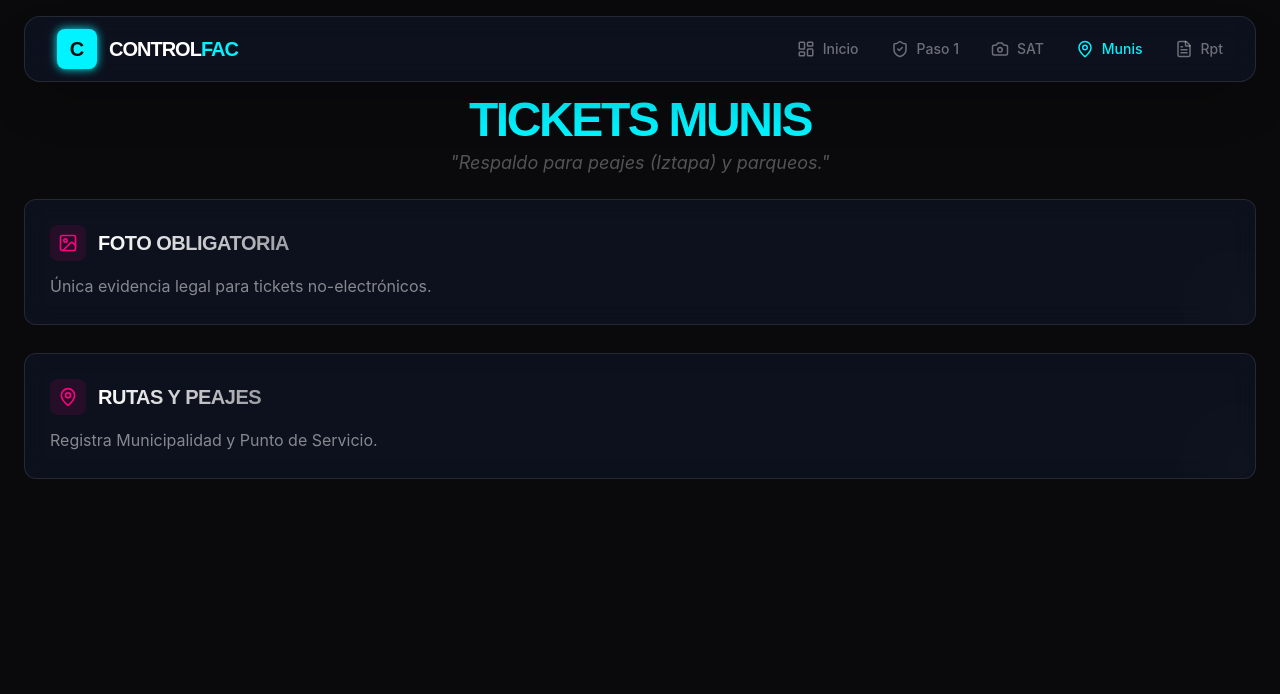
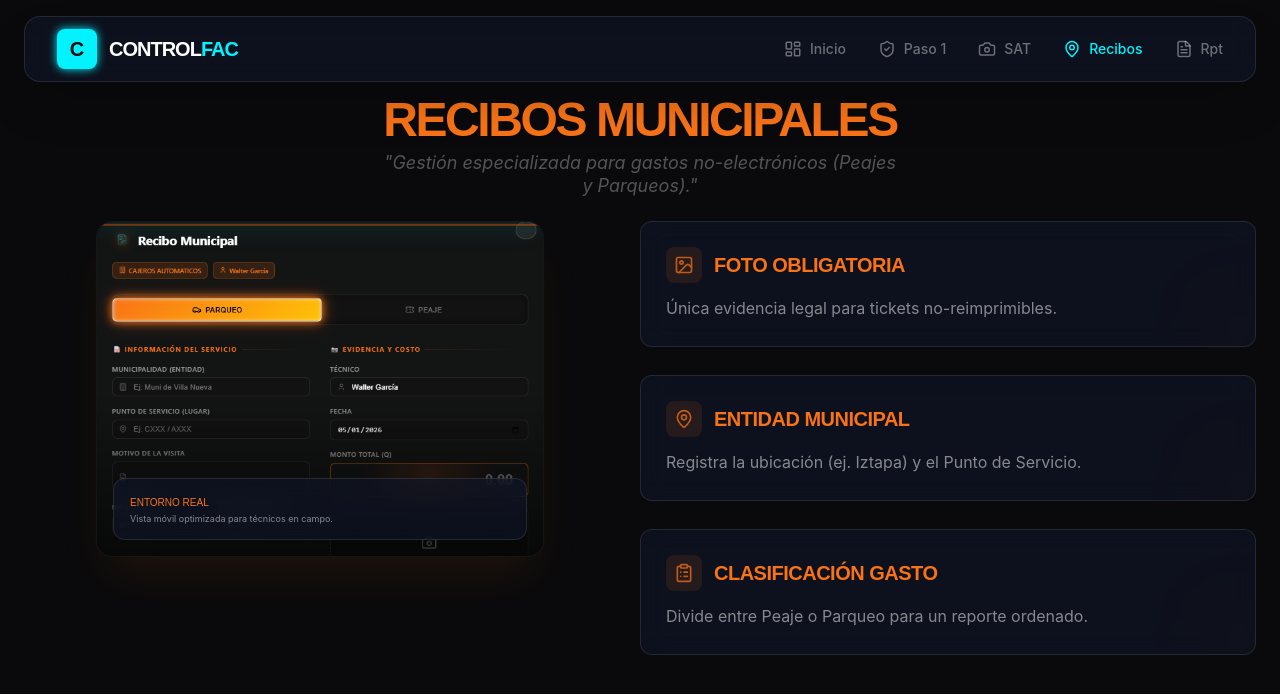
Before and after one commit to WalterGv10/manualcf, a React (Vite) app: page /tutorial/municipales in a window 1280 px wide. Shown: the top 694 px of the page. Built offline with nearby package versions, Linux system fonts and the light colour scheme.

Commit message:
Update Recibos Municipales section with new image and orange theme effects

```diff
--- a/src/TutorialView.jsx
+++ b/src/TutorialView.jsx
@@ -10,6 +10,7 @@ import StepCard from './components/StepCard';
 
 // Capturas de pantalla
 import perfilImg from './assets/perfil_config.png';
+import recibosImg from './assets/recibos_municipales.png';
 
 const content = {
     perfil: {
@@ -89,18 +90,25 @@ const content = {
         ]
     },
     municipales: {
-        title: "Tickets Munis",
-        description: "Respaldo para peajes (Iztapa) y parqueos.",
+        title: "Recibos Municipales",
+        description: "Gestión especializada para gastos no-electrónicos (Peajes y Parqueos).",
+        heroImage: recibosImg,
+        isMuni: true,
         steps: [
             {
                 title: "Foto Obligatoria",
-                description: "Única evidencia legal para tickets no-electrónicos.",
+                description: "Única evidencia legal para tickets no-reimprimibles.",
                 icon: Image
             },
             {
-                title: "Rutas y Peajes",
-                description: "Registra Municipalidad y Punto de Servicio.",
+                title: "Entidad Municipal",
+                description: "Registra la ubicación (ej. Iztapa) y el Punto de Servicio.",
                 icon: MapPin
+            },
+            {
+                title: "Clasificación Gasto",
+                description: "Divide entre Peaje o Parqueo para un reporte ordenado.",
+                icon: ClipboardList
             }
         ]
     }
@@ -135,7 +143,11 @@ const TutorialView = () => {
                     )}
                 </AnimatePresence>
 
-                <h2 className={`text-2xl md:text-5xl font-black mb-2 uppercase tracking-tighter ${data.isPrimary ? 'text-neon-pink' : 'text-neon-cyan'}`}>
+                <h2 className={`text-2xl md:text-5xl font-black mb-2 uppercase tracking-tighter
+                    ${data.isPrimary ? 'text-neon-pink' : ''}
+                    ${data.isMuni ? 'text-neon-orange text-shadow-orange' : ''}
+                    ${!data.isPrimary && !data.isMuni ? 'text-neon-cyan' : ''}
+                `}>
                     {data.title}
                 </h2>
                 <p className="text-white/30 text-xs md:text-lg max-w-lg mx-auto leading-tight italic">
@@ -143,7 +155,7 @@ const TutorialView = () => {
                 </p>
             </div>
 
-            {/* Interactive Layout for Paso 1 & Escaneo */}
+            {/* Interactive Layout */}
             <div className={`flex flex-col ${data.heroImage || data.showScanner ? 'lg:flex-row' : ''} gap-6 items-start justify-center`}>
 
                 {/* Single Hero Image or Scanner */}
@@ -151,17 +163,21 @@ const TutorialView = () => {
                     <motion.div
                         initial={{ opacity: 0, scale: 0.95 }}
                         animate={{ opacity: 1, scale: 1 }}
-                        className="w-full lg:w-1/2 max-w-md mx-auto aspect-[4/3] rounded-2xl overflow-hidden border border-white/5 shadow-2xl relative group sticky lg:top-32 bg-dark-base/40"
+                        className={`w-full lg:w-1/2 max-w-md mx-auto aspect-[4/3] rounded-2xl overflow-hidden border border-white/5 shadow-2xl relative group sticky lg:top-32 bg-dark-base/40
+                            ${data.isMuni ? 'border-neon-orange/20 shadow-neon-orange/10' : ''}
+                        `}
                     >
                         {data.heroImage ? (
                             <>
                                 <img src={data.heroImage} alt="Preview" className="w-full h-full object-cover transition-transform duration-700 group-hover:scale-110" />
                                 <div className="absolute inset-0 bg-gradient-to-t from-black via-transparent to-transparent opacity-60" />
                                 <div className="absolute bottom-4 left-4 right-4 p-4 glass-morphism rounded-xl border-white/10">
-                                    <p className="text-[10px] font-orbitron text-neon-pink uppercase mb-1">Entorno Real</p>
-                                    <p className="text-[9px] text-white/50 leading-none">Censura aplicada para protección de datos personales.</p>
+                                    <p className={`text-[10px] font-orbitron uppercase mb-1 ${data.isMuni ? 'text-neon-orange' : 'text-neon-pink'}`}>Entorno Real</p>
+                                    <p className="text-[9px] text-white/50 leading-none">Vista móvil optimizada para técnicos en campo.</p>
                                 </div>
-                                <div className="scan-line !bg-neon-pink !opacity-40" />
+                                <div className={`scan-line !opacity-40
+                                    ${data.isMuni ? '!bg-neon-orange !shadow-neon-orange' : '!bg-neon-pink'}
+                                `} />
                             </>
                         ) : data.showScanner ? (
                             <div className="w-full h-full flex flex-col items-center justify-center relative p-8">
@@ -209,7 +225,7 @@ const TutorialView = () => {
                                 icon={step.icon}
                                 image={step.image}
                                 compact={true}
-                                variant={data.showScanner ? 'ia' : 'default'}
+                                variant={data.showScanner ? 'ia' : (data.isMuni ? 'muni' : 'default')}
                                 delay={index * 0.05}
                             />
                         </motion.div>
@@ -218,7 +234,12 @@ const TutorialView = () => {
             </div>
 
             {/* Dynamic Backgrounds */}
-            <div className={`fixed top-1/2 left-1/4 w-64 h-64 ${data.isPrimary ? 'bg-neon-pink/10' : 'bg-neon-cyan/5'} blur-[100px] rounded-full -z-10 animate-pulse`} />
+            <div className={`fixed top-1/2 left-1/4 w-64 h-64
+                ${data.isPrimary ? 'bg-neon-pink/10' : ''}
+                ${data.isMuni ? 'bg-neon-orange/10' : ''}
+                ${!data.isPrimary && !data.isMuni ? 'bg-neon-cyan/5' : ''}
+                blur-[100px] rounded-full -z-10 animate-pulse
+            `} />
         </motion.div>
     );
 };
--- a/src/components/Navbar.jsx
+++ b/src/components/Navbar.jsx
@@ -8,7 +8,7 @@ const Navbar = () => {
         { name: 'Inicio', path: '/', icon: LayoutDashboard },
         { name: 'Paso 1', path: '/tutorial/perfil', icon: ShieldCheck, specialized: true },
         { name: 'SAT', path: '/tutorial/escaneo', icon: Camera },
-        { name: 'Munis', path: '/tutorial/municipales', icon: MapPin },
+        { name: 'Recibos', path: '/tutorial/municipales', icon: MapPin },
         { name: 'Rpt', path: '/tutorial/reportes', icon: FileText },
     ];
 
--- a/src/components/StepCard.jsx
+++ b/src/components/StepCard.jsx
@@ -3,6 +3,7 @@ import { motion } from 'framer-motion';
 
 const StepCard = ({ title, description, image, icon: Icon, delay = 0, compact = false, variant = 'default' }) => {
     const isIA = variant === 'ia';
+    const isMuni = variant === 'muni';
 
     return (
         <motion.div
@@ -13,11 +14,15 @@ const StepCard = ({ title, description, image, icon: Icon, delay = 0, compact =
             className={`relative group w-full mx-auto mb-4 p-[1px] border border-white/5 rounded-xl glass-morphism overflow-hidden
                 ${compact ? 'lg:max-w-none' : 'lg:max-w-4xl'}
                 ${isIA ? 'glitch-border ia-pulse' : ''}
+                ${isMuni ? 'glitch-border-orange muni-pulse' : ''}
             `}
         >
             {/* Animated Scan Line */}
             <div className="absolute inset-0 overflow-hidden pointer-events-none opacity-0 group-hover:opacity-100 transition-opacity duration-500">
-                <div className={`scan-line ${isIA ? '!bg-neon-cyan !shadow-neon-cyan' : ''}`} />
+                <div className={`scan-line
+                    ${isIA ? '!bg-neon-cyan !shadow-neon-cyan' : ''}
+                    ${isMuni ? '!bg-neon-orange !shadow-neon-orange' : ''}
+                `} />
             </div>
 
             <div className={`flex flex-col ${image ? 'md:flex-row' : ''} gap-3 md:gap-8 p-4 md:p-6 relative z-10`}>
@@ -26,17 +31,24 @@ const StepCard = ({ title, description, image, icon: Icon, delay = 0, compact =
                     <div className="w-full md:w-1/2 aspect-video bg-dark-base/50 rounded-lg overflow-hidden border border-neon-cyan/10 relative group-hover:border-neon-cyan/30 transition-colors duration-300">
                         <img src={image} alt={title} className="w-full h-full object-cover" />
                         {isIA && <div className="laser-line" />}
+                        {isMuni && <div className="laser-line !bg-neon-orange !shadow-neon-orange" />}
                     </div>
                 )}
 
                 {/* Content */}
                 <div className={`w-full ${image ? 'md:w-1/2' : ''} flex flex-col justify-center`}>
                     <div className="flex items-center gap-2 md:gap-3 mb-2 md:mb-3">
-                        <div className={`p-1.5 md:p-2 rounded-lg ${isIA || image ? 'bg-neon-cyan/10 text-neon-cyan' : 'bg-neon-pink/10 text-neon-pink'}`}>
-                            <Icon size={16} className={`${isIA ? 'animate-pulse' : ''} md:w-5 md:h-5`} />
+                        <div className={`p-1.5 md:p-2 rounded-lg
+                            ${isIA || (image && !isMuni) ? 'bg-neon-cyan/10 text-neon-cyan' : ''}
+                            ${isMuni ? 'bg-neon-orange/10 text-neon-orange' : ''}
+                            ${!isIA && !isMuni && !image ? 'bg-neon-pink/10 text-neon-pink' : ''}
+                        `}>
+                            <Icon size={16} className={`${isIA || isMuni ? 'animate-pulse' : ''} md:w-5 md:h-5`} />
                         </div>
                         <h3 className={`text-sm md:text-xl font-bold uppercase tracking-tight
-                            ${isIA ? 'text-neon-cyan shimmer-text' : 'bg-gradient-to-r from-white to-white/60 bg-clip-text text-transparent'}
+                            ${isIA ? 'text-neon-cyan shimmer-text' : ''}
+                            ${isMuni ? 'text-neon-orange shimmer-text-orange' : ''}
+                            ${!isIA && !isMuni ? 'bg-gradient-to-r from-white to-white/60 bg-clip-text text-transparent' : ''}
                         `}>
                             {title}
                         </h3>
@@ -49,7 +61,9 @@ const StepCard = ({ title, description, image, icon: Icon, delay = 0, compact =
 
             {/* Interactive Hover Glow */}
             <div className={`absolute -bottom-4 -right-4 w-16 h-16 blur-2xl rounded-full transition-colors
-                ${isIA ? 'bg-neon-cyan/5 group-hover:bg-neon-cyan/20' : 'bg-white/5 group-hover:bg-neon-cyan/10'}
+                ${isIA ? 'bg-neon-cyan/5 group-hover:bg-neon-cyan/20' : ''}
+                ${isMuni ? 'bg-neon-orange/5 group-hover:bg-neon-orange/20' : ''}
+                ${!isIA && !isMuni ? 'bg-white/5 group-hover:bg-neon-cyan/10' : ''}
             `} />
         </motion.div>
     );
```
Also changed, not shown: src/assets/recibos_municipales.png (added).
